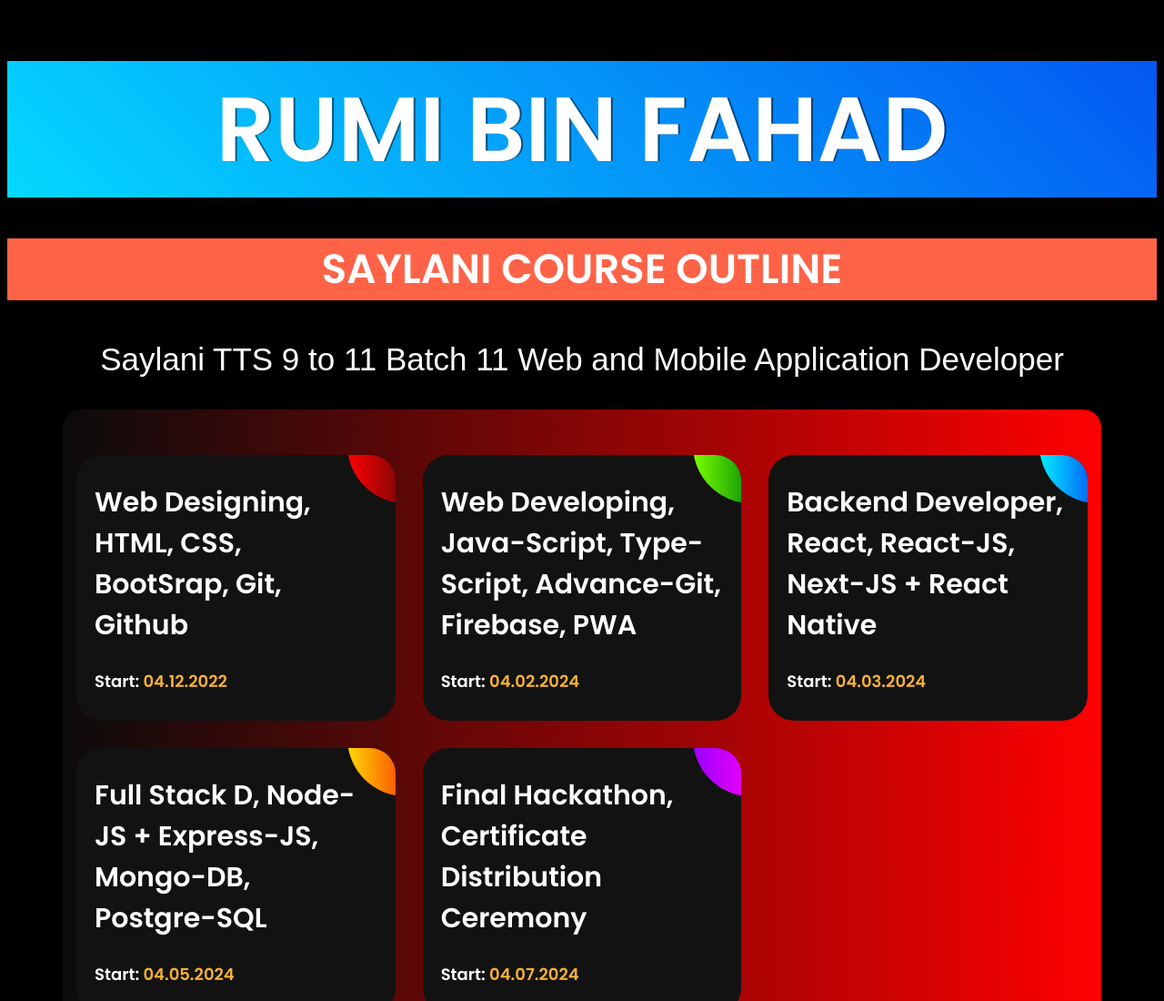
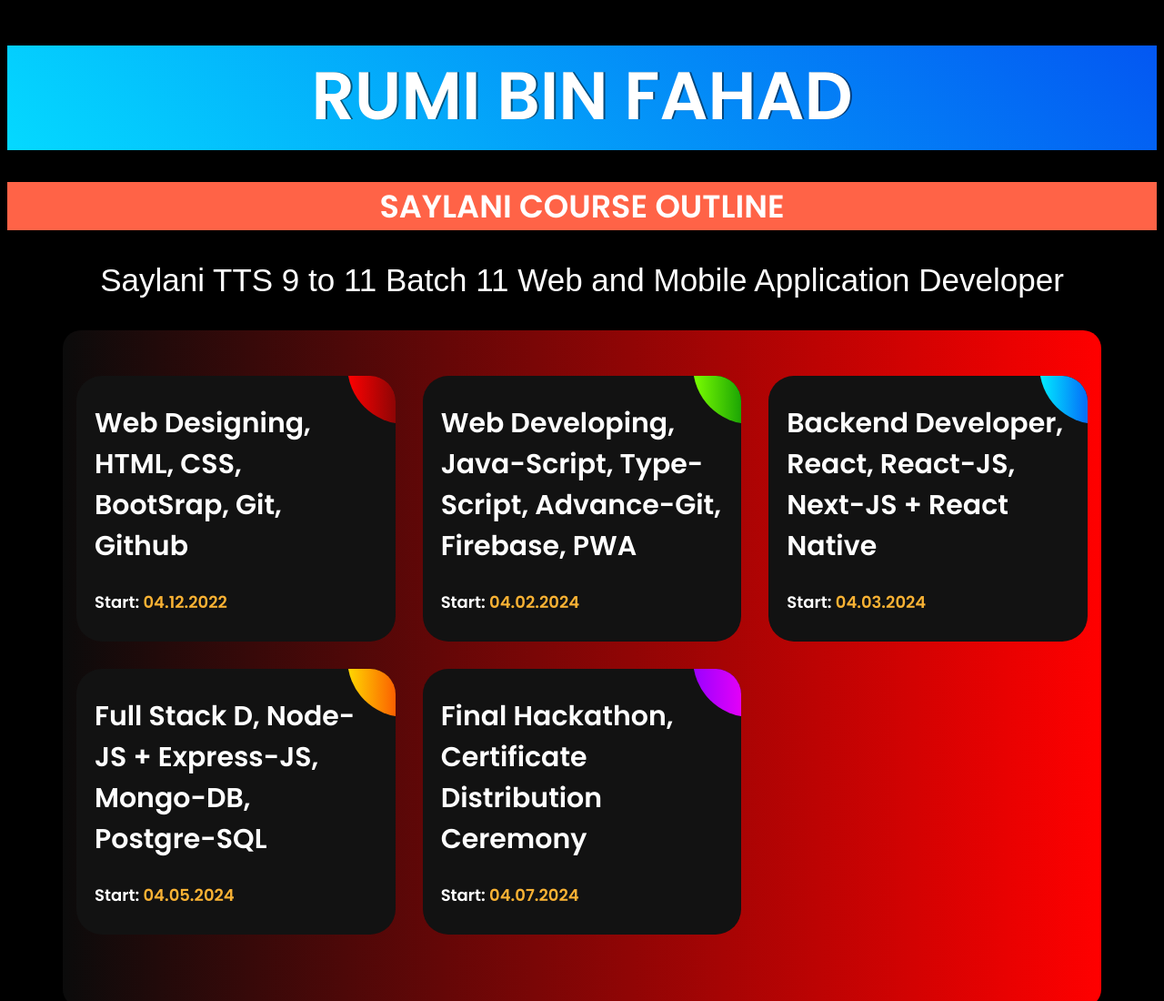
Before and after one commit to Rumi-bin-fahad/Saylani-Course-outline, a plain HTML site: page index.html in a window 1280 px wide. Shown: the top 1100 px of the page at 91% size. Drawn offline with Linux system fonts and the light colour scheme.

Commit message:
mistakes correction

```diff
--- a/style.css
+++ b/style.css
@@ -17,7 +17,7 @@
      background-color: tomato;
     font-family: 'poppins', sans-serif;
     color: #fff;
-    font-size: 45px;
+    font-size: 35px;
 
   }
   .h3:hover{
@@ -37,26 +37,26 @@
   }
   .heading{
     color: #FFF;
-    height:150px;
+    height:115px;
     text-shadow: 2px 0 0 rgba(0, 0, 0, 0.5);
     text-align: center;
     font-family: 'poppins', sans-serif;
     /* margin-top: 0; */
     background:linear-gradient(45deg, #04d9ff, #0357f2);
-    font-size: 50px;
+    font-size: 37px;
     border: solid 0px;
     /* filter: blur(0px); */
   }
   .heading:hover{
     color: #FFF;
     text-shadow: 7px 0 0 rgba(0, 0, 0, 0.8);
-    height:150px;
+    height:130px;
     text-align: center;
     justify-content: center;
     font-family: 'poppins', sans-serif;
     /* margin-top: 0; */
     background:linear-gradient(45deg, #c138fc, #740aa1, #ca0adf, #f905c9, #db1366);
-    font-size: 50px;
+    font-size: 40px;
     border-radius: 90px;
     margin-inline: 100px;
     transition: 0.8s;
@@ -83,7 +83,7 @@
     cursor: pointer;
     opacity: 0.7px;
     border-radius: 50px;
-    margin-inline: -100px;
+    /* margin-inline: -100px; */
     /* background: black; */
     transition: 0.9s ease-in;
     background-color: #fff;
```
